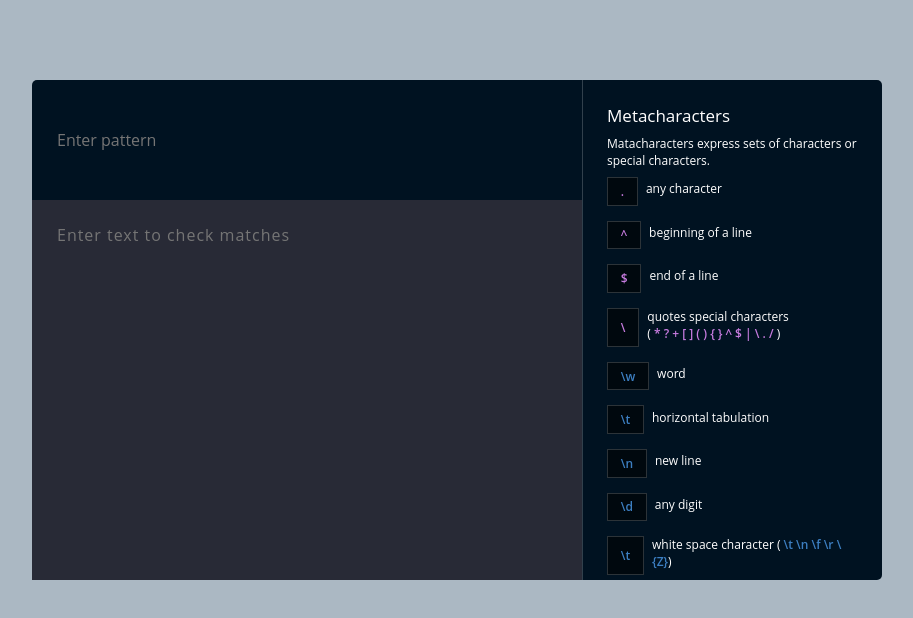
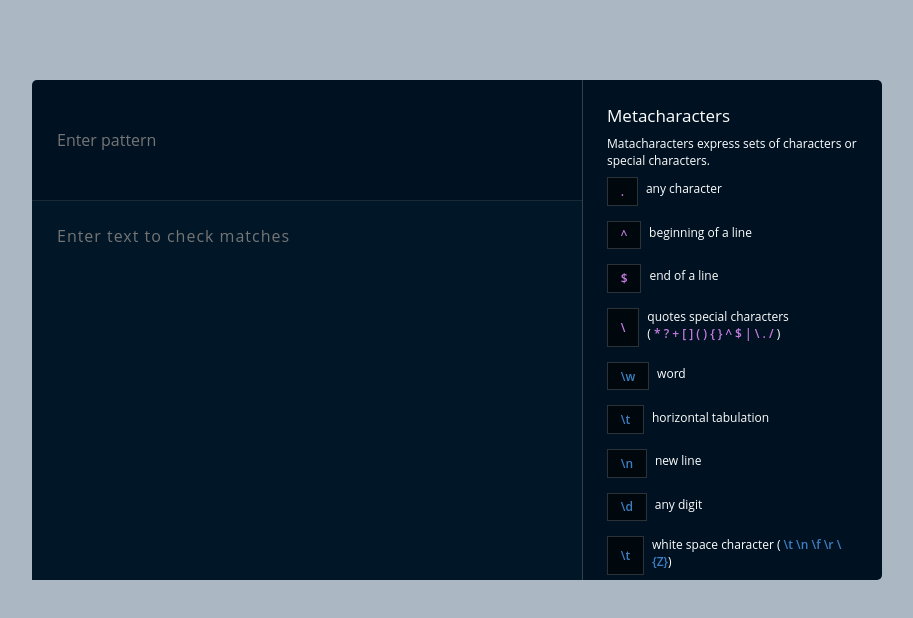
Before and after one commit to luqmanoop/vue-regexr, a Vue app: page / in a window 1280 px wide. Shown: the top 618 px of the page, without its empty margins (183-1096 px from the left). Built offline with nearby package versions, Linux system fonts and the light colour scheme.

Commit message:
update components styles

```diff
--- a/src/components/PatternBox.vue
+++ b/src/components/PatternBox.vue
@@ -42,6 +42,7 @@ export default {
 }
 .pattern-box-wrapper {
   position: relative;
+  border-bottom: 1px solid #f7f7f718 !important;
 }
 .error-text {
   position: absolute;
--- a/src/components/TextBox.vue
+++ b/src/components/TextBox.vue
@@ -37,7 +37,7 @@ export default {
   width: 100%;
   overflow: hidden;
   position: relative;
-  background-color: #282a36;
+  background-color: #011627;
 }
 
 .text-box * {
```
